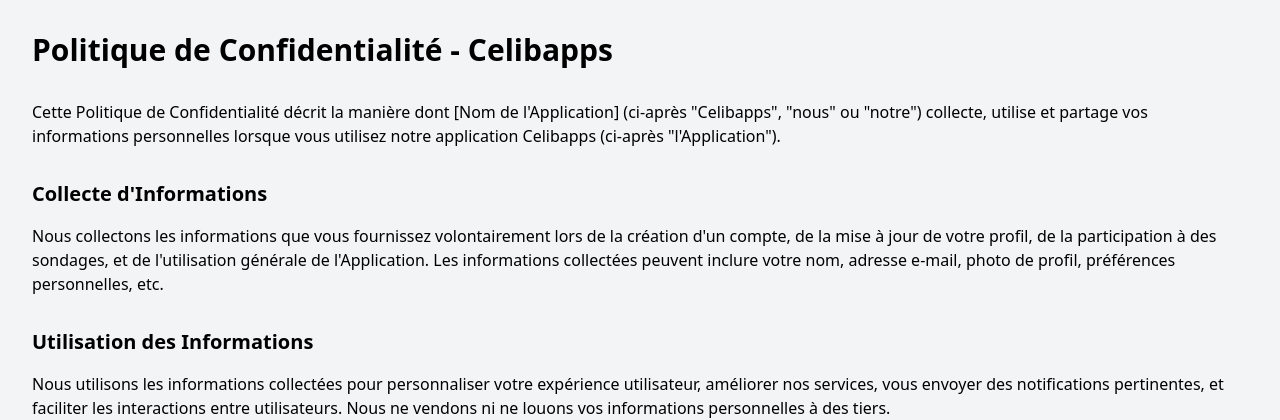
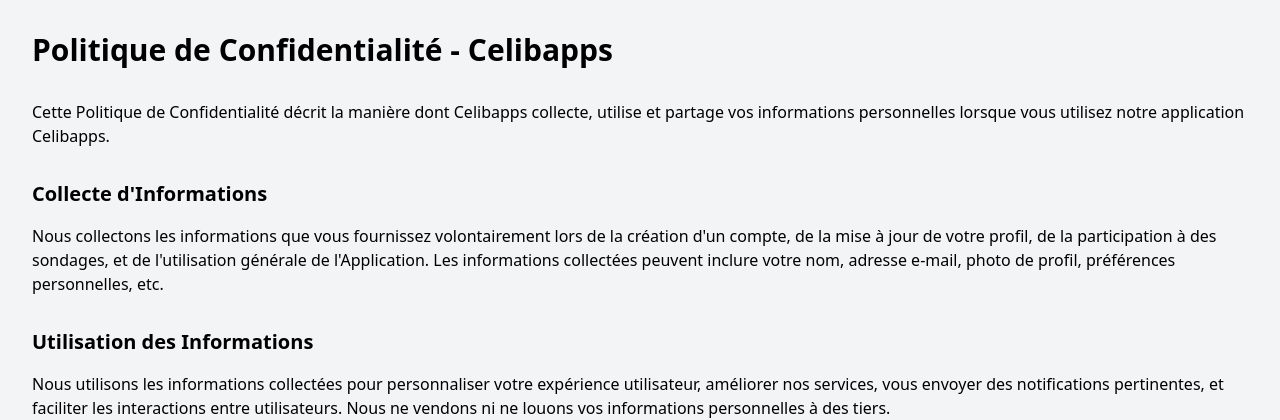
Before and after one commit to Geo23161/Geo23161, a Django app: page /politique/ in a window 1280 px wide. Shown: the top 420 px of the page. Run offline with Django 4.2, Linux system fonts and the light colour scheme; parts of the project's set-up code (start-up, migrations or seed data) failed here and were passed over.

Commit message:
newThingo

```diff
--- a/app/templates/app/politique.html
+++ b/app/templates/app/politique.html
@@ -14,7 +14,7 @@
     <h1 class="text-3xl font-bold mb-8">Politique de Confidentialité - Celibapps</h1>
 
     <section class="mb-8">
-      <p>Cette Politique de Confidentialité décrit la manière dont [Nom de l'Application] (ci-après "Celibapps", "nous" ou "notre") collecte, utilise et partage vos informations personnelles lorsque vous utilisez notre application Celibapps (ci-après "l'Application").</p>
+      <p>Cette Politique de Confidentialité décrit la manière dont Celibapps collecte, utilise et partage vos informations personnelles lorsque vous utilisez notre application Celibapps.</p>
     </section>
 
     <section class="mb-8">
```
